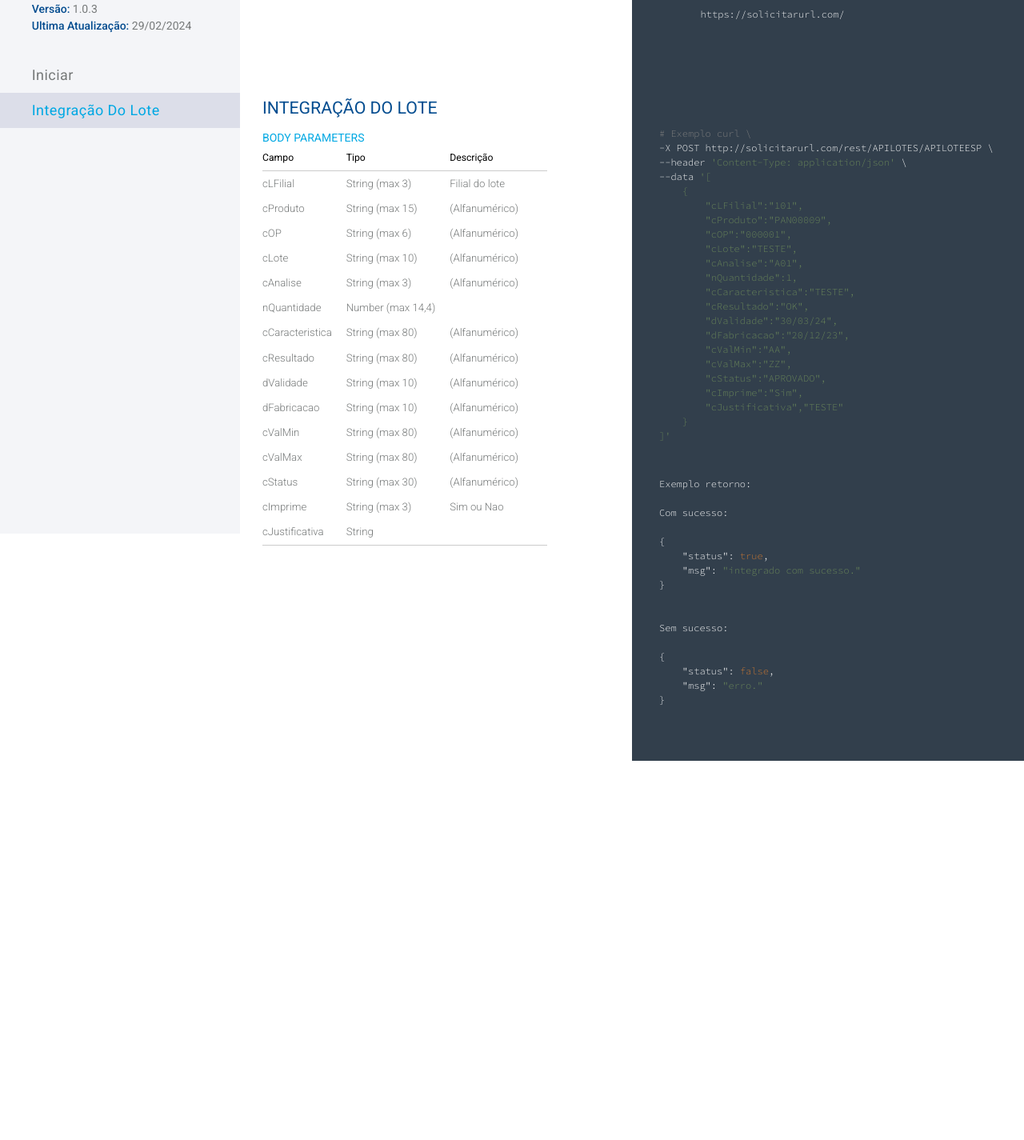
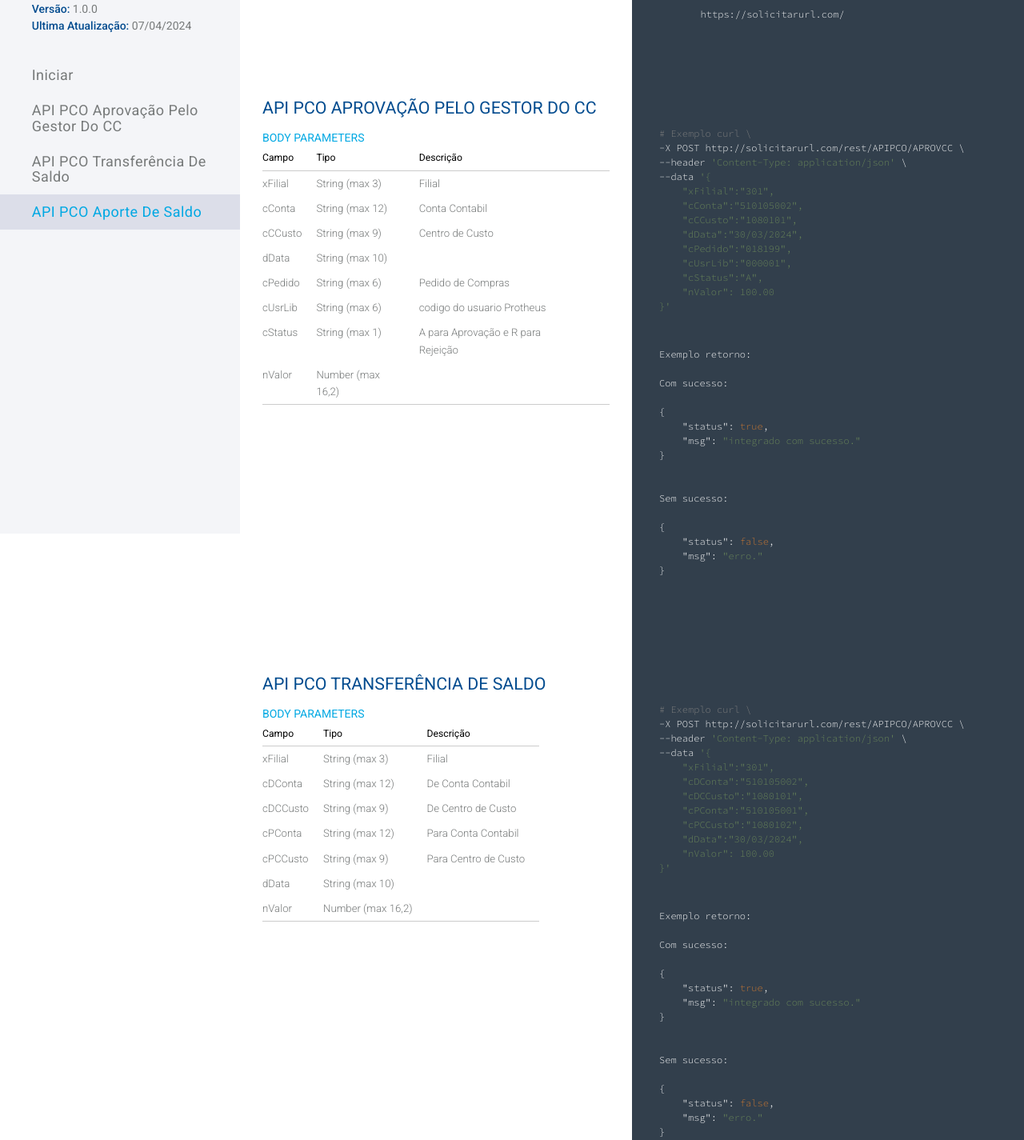
Before and after one commit to tiagomalta/bun_pco, a plain HTML site: page index.html in a window 1280 px wide. Shown: the part 133-1558 px from the top of the page at 80% size. Before the commit the page ends 1084 px from the top, so only its background shows below. Drawn offline with nearby package versions, Linux system fonts and the light colour scheme.

Commit message:
Add files via upload

```diff
--- a/index.html
+++ b/index.html
@@ -39,15 +39,21 @@
     <div class="mobile-menu-closer"></div>
     <div class="content-menu">
         <div class="content-infos">
-            <div class="info"><b>Versão:</b> 1.0.3</div>
-            <div class="info"><b>Ultima Atualização:</b> 29/02/2024</div>
+            <div class="info"><b>Versão:</b> 1.0.0</div>
+            <div class="info"><b>Ultima Atualização:</b> 07/04/2024</div>
         </div>
         <ul>
             <li class="scroll-to-link active" data-target="content-get-started">
                 <a>Iniciar</a>
             </li>
-            <li class="scroll-to-link" data-target="content-post-lotes">
-                <a>Integração do lote</a>
+            <li class="scroll-to-link" data-target="content-post-aprovcc">
+                <a>API PCO Aprovação pelo gestor do CC</a>
+            </li>
+            <li class="scroll-to-link" data-target="content-post-transfsld">
+                <a>API PCO Transferência de Saldo</a>
+            </li>
+            <li class="scroll-to-link" data-target="content-post-pcoaporte">
+                <a>API PCO Aporte de Saldo</a>
             </li>
         </ul>
     </div>
@@ -67,31 +73,22 @@
             </p>
 
         </div>
-        <div class="overflow-hidden content-section" id="content-post-lotes">
-            <h2>Integração do lote</h2>
+        <div class="overflow-hidden content-section" id="content-post-aprovcc">
+            <h2>API PCO Aprovação pelo gestor do CC</h2>
             <pre><code class="bash">
 # Exemplo curl \
--X POST http://solicitarurl.com/rest/APILOTES/APILOTEESP \
+-X POST http://solicitarurl.com/rest/APIPCO/APROVCC \
 --header 'Content-Type: application/json' \
---data '[
-    {
-        "cLFilial":"101",
-        "cProduto":"PAN00009",
-        "cOP":"000001",
-        "cLote":"TESTE",
-        "cAnalise":"A01",
-        "nQuantidade":1,
-        "cCaracteristica":"TESTE",
-        "cResultado":"OK",
-        "dValidade":"30/03/24",
-        "dFabricacao":"20/12/23",
-        "cValMin":"AA",
-        "cValMax":"ZZ",
-        "cStatus":"APROVADO",
-        "cImprime":"Sim",
-        "cJustificativa","TESTE"
-    }
-]'
+--data '{
+    "xFilial":"301",
+    "cConta":"510105002",
+    "cCCusto":"1080101",
+    "dData":"30/03/2024",
+    "cPedido":"018199",
+    "cUsrLib":"000001",
+    "cStatus":"A",
+    "nValor": 100.00
+}'
         	</code></pre>
             <pre><code class="json">
 Exemplo retorno:
@@ -123,65 +120,181 @@ Sem sucesso:
                 </thead>
                 <tbody>
                 <tr>
-                    <td>cLFilial</td>
+                    <td>xFilial</td>
                     <td>String (max 3)</td>
-                    <td>Filial do lote</td>
+                    <td>Filial</td>
                 </tr><tr>
-                    <td>cProduto</td>
-                    <td>String (max 15)</td>
-                    <td>(Alfanumérico)</td>
+                    <td>cConta</td>
+                    <td>String (max 12)</td>
+                    <td>Conta Contabil</td>
                 </tr><tr>
-                    <td>cOP</td>
+                    <td>cCCusto</td>
+                    <td>String (max 9)</td>
+                    <td>Centro de Custo</td>
+                </tr><tr>
+                    <td>dData</td>
+                    <td>String (max 10)</td>
+                    <td></td>
+                </tr><tr>
+                    <td>cPedido</td>
                     <td>String (max 6)</td>
-                    <td>(Alfanumérico)</td>
-                </tr><tr>
-                    <td>cLote</td>
-                    <td>String (max 10)</td>
-                    <td>(Alfanumérico)</td>
-                </tr><tr>
-                    <td>cAnalise</td>
-                    <td>String (max 3)</td>
-                    <td>(Alfanumérico)</td>
+                    <td>Pedido de Compras</td>
 					<td></td>
                 </tr><tr>
-                    <td>nQuantidade</td>
-                    <td>Number (max 14,4)</td>
+                    <td>cUsrLib</td>
+                    <td>String (max 6)</td>
+                    <td>codigo do usuario Protheus</td>
+                </tr><tr>
+                    <td>cStatus</td>
+                    <td>String (max 1)</td>
+                    <td>A para Aprovação e R para Rejeição</td>
+                </tr><tr>
+                    <td>nValor</td>
+                    <td>Number (max 16,2)</td>
+                    <td></td>
+                </tr>
+                </tbody>
+            </table>
+        </div>
+ <div class="overflow-hidden content-section" id="content-post-transfsld">
+            <h2>API PCO Transferência de Saldo</h2>
+            <pre><code class="bash">
+# Exemplo curl \
+-X POST http://solicitarurl.com/rest/APIPCO/APROVCC \
+--header 'Content-Type: application/json' \
+--data '{
+    "xFilial":"301",
+    "cDConta":"510105002",
+    "cDCCusto":"1080101",
+    "cPConta":"510105001",
+    "cPCCusto":"1080102",
+    "dData":"30/03/2024",
+    "nValor": 100.00
+}'
+        	</code></pre>
+            <pre><code class="json">
+Exemplo retorno:
+
+Com sucesso:
+
+{
+    "status": true,
+    "msg": "integrado com sucesso."
+}
+
+
+Sem sucesso:
+
+{
+    "status": false,
+    "msg": "erro."
+}
+
+                </code></pre>
+            <h4>BODY PARAMETERS</h4>
+            <table class="central-overflow-x">
+                <thead>
+                <tr>
+                    <th>Campo</th>
+                    <th>Tipo</th>
+                    <th>Descrição</th>
+                </tr>
+                </thead>
+                <tbody>
+                <tr>
+                    <td>xFilial</td>
+                    <td>String (max 3)</td>
+                    <td>Filial</td>
+                </tr><tr>
+                    <td>cDConta</td>
+                    <td>String (max 12)</td>
+                    <td>De Conta Contabil</td>
+                </tr><tr>
+                    <td>cDCCusto</td>
+                    <td>String (max 9)</td>
+                    <td>De Centro de Custo</td>
+                </tr><tr>
+                    <td>cPConta</td>
+                    <td>String (max 12)</td>
+                    <td>Para Conta Contabil</td>
+                </tr><tr>
+                    <td>cPCCusto</td>
+                    <td>String (max 9)</td>
+                    <td>Para Centro de Custo</td>
+                </tr><tr>
+                    <td>dData</td>
+                    <td>String (max 10)</td>
                     <td></td>
                 </tr><tr>
-                    <td>cCaracteristica</td>
-                    <td>String (max 80)</td>
-                    <td>(Alfanumérico)</td>
+                    <td>nValor</td>
+                    <td>Number (max 16,2)</td>
+                    <td></td>
+                </tr>
+                </tbody>
+            </table>
+        </div>
+        <div class="overflow-hidden content-section" id="content-post-pcoaporte">
+            <h2>API PCO Aprovação pelo gestor do CC</h2>
+            <pre><code class="bash">
+# Exemplo curl \
+-X POST http://solicitarurl.com/rest/APIPCO/APROVCC \
+--header 'Content-Type: application/json' \
+--data '{
+    "xFilial":"301",
+    "cConta":"510105002",
+    "cCCusto":"1080101",
+    "dData":"30/03/2024",
+    "nValor": 100.00
+}'
+        	</code></pre>
+            <pre><code class="json">
+Exemplo retorno:
+
+Com sucesso:
+
+{
+    "status": true,
+    "msg": "integrado com sucesso."
+}
+
+
+Sem sucesso:
+
+{
+    "status": false,
+    "msg": "erro."
+}
+
+                </code></pre>
+            <h4>BODY PARAMETERS</h4>
+            <table class="central-overflow-x">
+                <thead>
+                <tr>
+                    <th>Campo</th>
+                    <th>Tipo</th>
+                    <th>Descrição</th>
+                </tr>
+                </thead>
+                <tbody>
+                <tr>
+                    <td>xFilial</td>
+                    <td>String (max 3)</td>
+                    <td>Filial</td>
                 </tr><tr>
-                    <td>cResultado</td>
-                    <td>String (max 80)</td>
-                    <td>(Alfanumérico)</td>
+                    <td>cConta</td>
+                    <td>String (max 12)</td>
+                    <td>Conta Contabil</td>
                 </tr><tr>
-                    <td>dValidade</td>
+                    <td>cCCusto</td>
+                    <td>String (max 9)</td>
+                    <td>Centro de Custo</td>
+                </tr><tr>
+                    <td>dData</td>
                     <td>String (max 10)</td>
-                    <td>(Alfanumérico)</td>
+                    <td></td>
                 </tr><tr>
-                    <td>dFabricacao</td>
-                    <td>String (max 10)</td>
-                    <td>(Alfanumérico)</td>
-                </tr><tr>
-                    <td>cValMin</td>
-                    <td>String (max 80)</td>
-                    <td>(Alfanumérico)</td>
-                </tr><tr>
-                    <td>cValMax</td>
-                    <td>String (max 80)</td>
-                    <td>(Alfanumérico)</td>
-                </tr><tr>
-                    <td>cStatus</td>
-                    <td>String (max 30)</td>
-                    <td>(Alfanumérico)</td>
-                </tr><tr>
-                    <td>cImprime</td>
-                    <td>String (max 3)</td>
-                    <td>Sim ou Nao</td>
-                </tr><tr>
-                    <td>cJustificativa</td>
-                    <td>String</td>
+                    <td>nValor</td>
+                    <td>Number (max 16,2)</td>
                     <td></td>
                 </tr>
                 </tbody>
```
